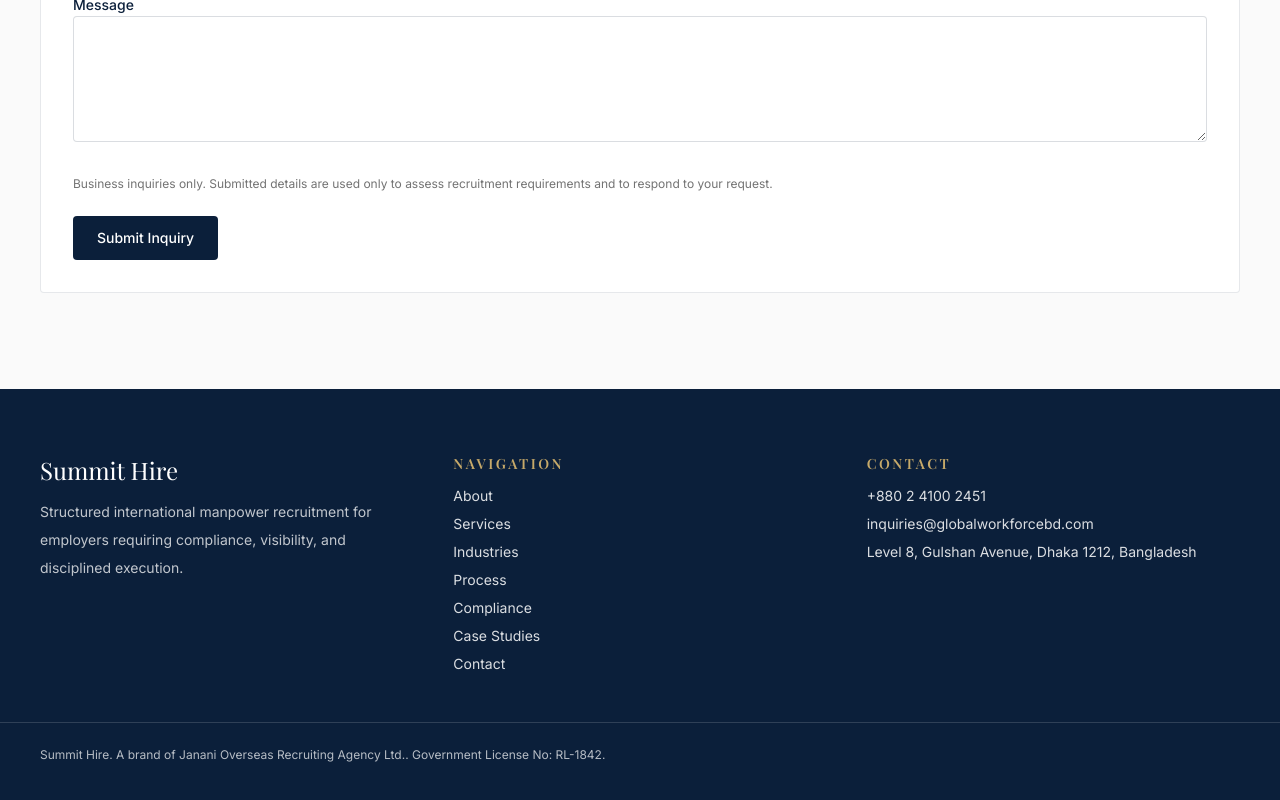
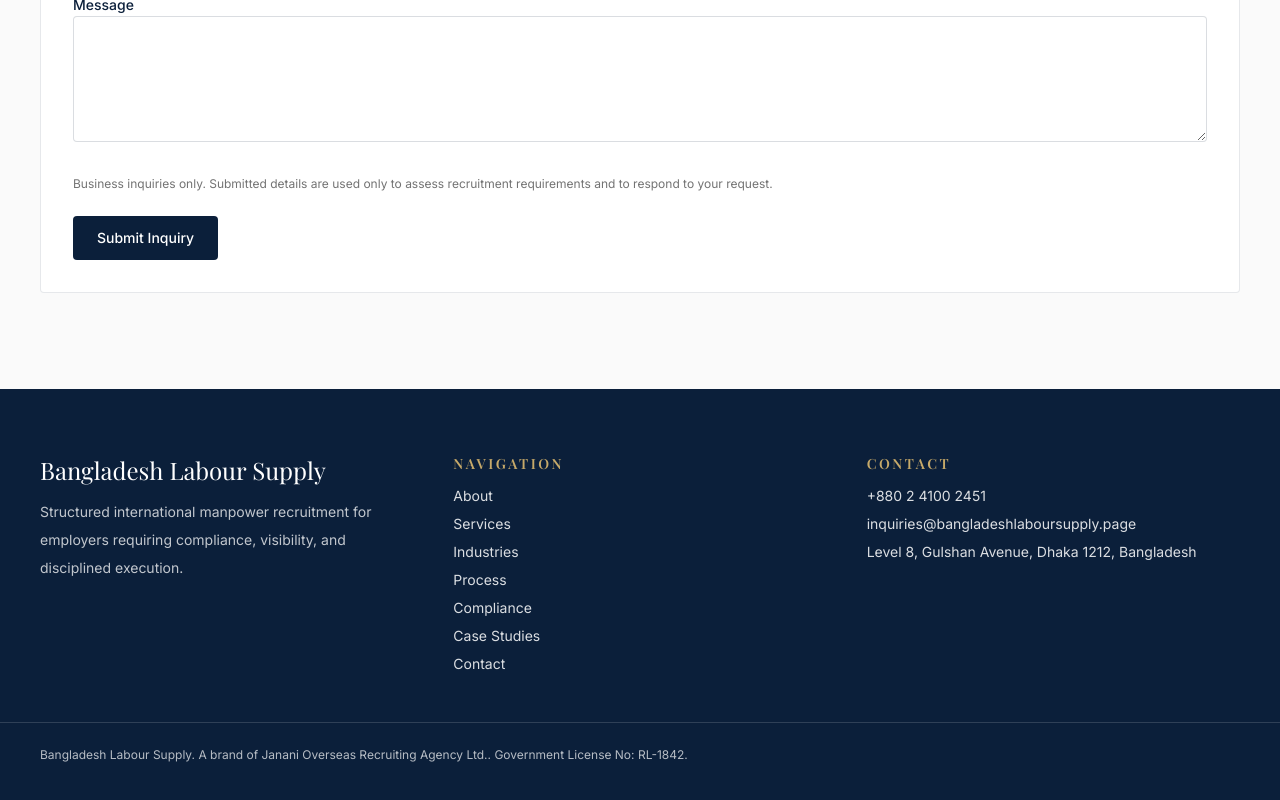
Before and after one commit to mahim2022/newManpowerWebsite, a Next.js app: page /contact in a window 1280 px wide. Shown: the part 850-1650 px from the top of the page. Built offline with nearby package versions, Linux system fonts and the light colour scheme; a web font is replaced by a local one.

Commit message:
Branding: switch to Bangladesh Labour Supply; update metadata and playbook examples

```diff
--- a/app/layout.tsx
+++ b/app/layout.tsx
@@ -18,11 +18,11 @@
 
 export const metadata: Metadata = {
   metadataBase: new URL(BRAND.websiteUrl),
-  title: "Summit Hire | Licensed International Recruitment",
+  title: "Bangladesh Labour Supply | Licensed International Recruitment",
   description:
-    "Licensed Bangladesh manpower recruitment agency supporting international employers with compliant and structured overseas hiring.",
+    "Trusted Bangladesh manpower recruitment for international employers — compliant hiring, verified candidates, and disciplined deployment coordination.",
   openGraph: {
-    title: "Summit Hire | Licensed International Recruitment",
+    title: "Bangladesh Labour Supply | Licensed International Recruitment",
     description:
       "Structured international manpower recruitment for employers requiring compliance, documentation control, and reliable deployment.",
     url: BRAND.websiteUrl,
--- a/lib/constants.ts
+++ b/lib/constants.ts
@@ -2,12 +2,12 @@
   process.env.NEXT_PUBLIC_RECRUITMENT_LICENSE_NUMBER?.trim() || "RL-1842";
 
 export const BRAND = {
-  brandName: "Summit Hire",
+  brandName: "Bangladesh Labour Supply",
   licensedCompanyName: "Janani Overseas Recruiting Agency Ltd.",
   licenseNumber: RECRUITMENT_LICENSE_NUMBER,
-  websiteUrl: "https://www.globalworkforcebd.com",
+  websiteUrl: "https://bangladeshlaboursupply.page",
   phone: "+880 2 4100 2451",
-  email: "inquiries@globalworkforcebd.com",
+  email: "inquiries@bangladeshlaboursupply.page",
   address: "Level 8, Gulshan Avenue, Dhaka 1212, Bangladesh",
 };
 
```
Also changed, not shown: 1 other file (tests, documents, lock files or other folders).
